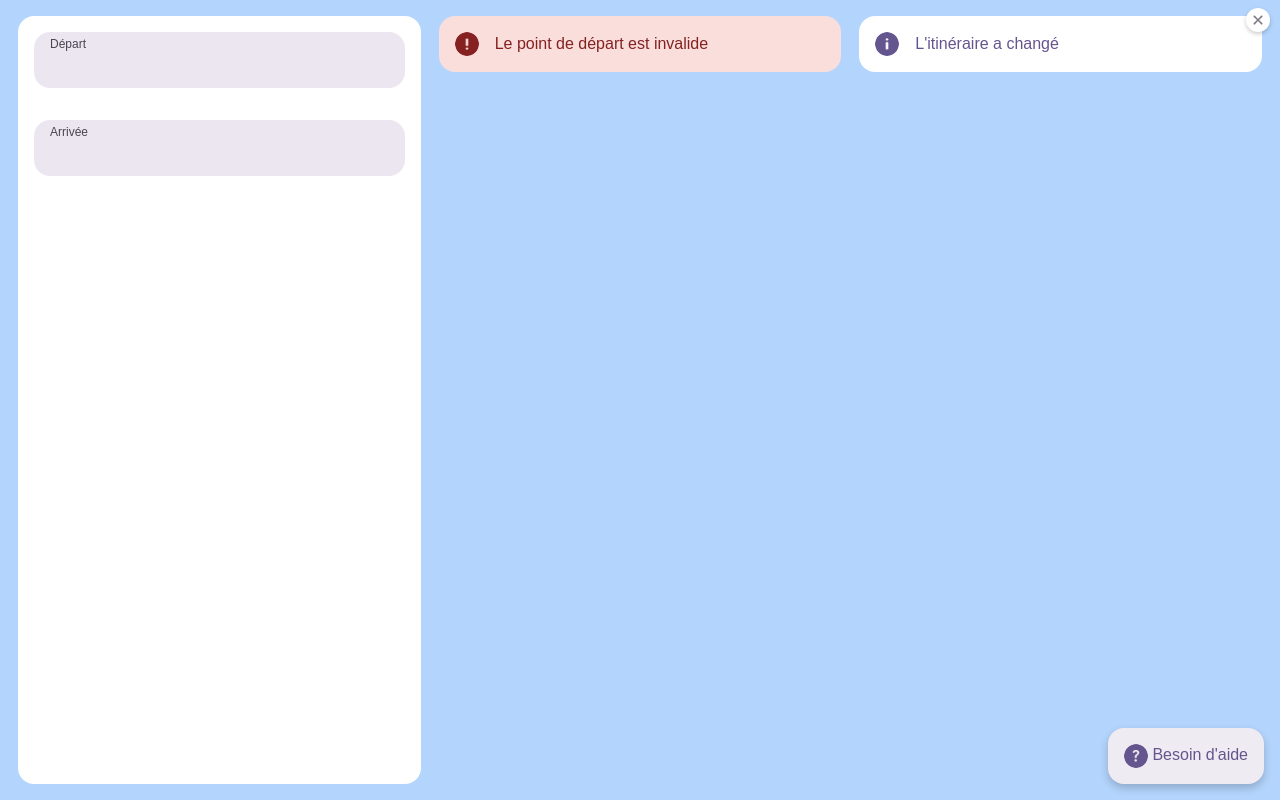
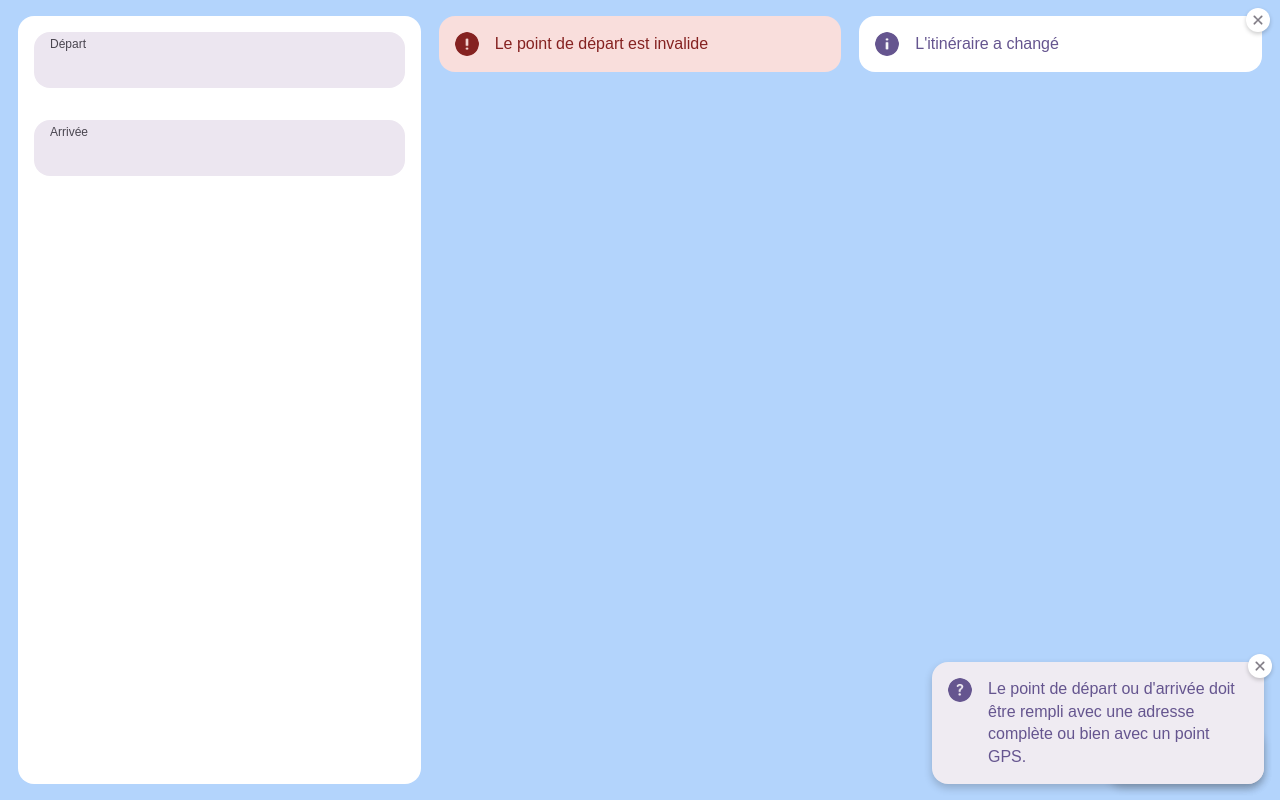
Before and after one commit to thibo24/VeloVella, a website built with webpack: page index.html in a window 1280 px wide. Built offline with nearby package versions, Linux system fonts and the light colour scheme; files whose address does not match are found by name.

Commit message:
feat: help pop-up

```diff
--- a/components/autocomplete/autocomplete-adress.html
+++ b/components/autocomplete/autocomplete-adress.html
@@ -1,5 +1,5 @@
 <template id="autocompleteInput">
-    <link rel="stylesheet" href="components/autocomplete/autocomplete-adress.css">
+    <link rel="stylesheet" href="./components/autocomplete/autocomplete-adress.css">
         <input>
     <div>
         <ul></ul>
--- a/components/origindestination/origin-destination.html
+++ b/components/origindestination/origin-destination.html
@@ -1,5 +1,5 @@
 <template id="originDestinationInputs">
-  <link rel="stylesheet" href="./origin-destination.css">
+  <link rel="stylesheet" href="./components/origindestination/origin-destination.css">
 
   <section>
     <div class="text-field">
--- a/css/style.css
+++ b/css/style.css
@@ -68,16 +68,29 @@ main * {
   height: auto;
 }
 
-#error-pop-up * {
-  color: var(--on-error-container);
-}
-
 #info-pop-up {
   background-color: var(--on-primary);
   height: auto;
 }
 
-#info-pop-up * {
+#help-pop-up {
+  background-color: var(--surface-container);
+  color: var(--primary);
+  position: fixed;
+  bottom: 16px;
+  right: 16px;
+  width: 300px;
+  padding: 16px;
+  box-shadow: 0 4px 8px rgba(0, 0, 0, 0.2);
+  z-index: 100;
+}
+
+#error-pop-up * {
+  color: var(--on-error-container);
+}
+
+#info-pop-up *,
+#help-pop-up * {
   color: var(--primary);
 }
 
--- a/index.html
+++ b/index.html
@@ -49,11 +49,32 @@
     </div>
     <div id="fab-help">
       <img class="icon" src="./img/help-icon.png" alt="Aide"/>
-      Besoin d'aide</div>
+      Besoin d'aide
+    </div>
+    <div id="help-pop-up" class="div-with-icon">
+      <img class="icon" src="./img/help-icon.png" alt="Aide"/>
+      <div class="pop-up-text">
+        Le point de départ ou d'arrivée doit être rempli avec une adresse complète ou bien avec un point GPS.
+      </div>
+      <div class="pop-up-close-button" onclick="toggleHelpPopup()">
+        <img src="./img/close-icon.png" alt="Fermer"/>
+      </div>
+    </div>
   </main>
 
   <script src="./components/autocomplete/autocomplete-adress.js" defer></script>
   <script src="./components/origindestination/origin-destination.js" defer></script>
+  <script>
+    const fabHelpButton = document.getElementById("fab-help");
+    const helpPopup = document.getElementById("help-pop-up");
+
+    function toggleHelpPopup() {
+      helpPopup.classList.toggle("hidden");
+    }
+
+    fabHelpButton.addEventListener("click", toggleHelpPopup);
+  </script>
+
 </body>
 
 </html>
```
